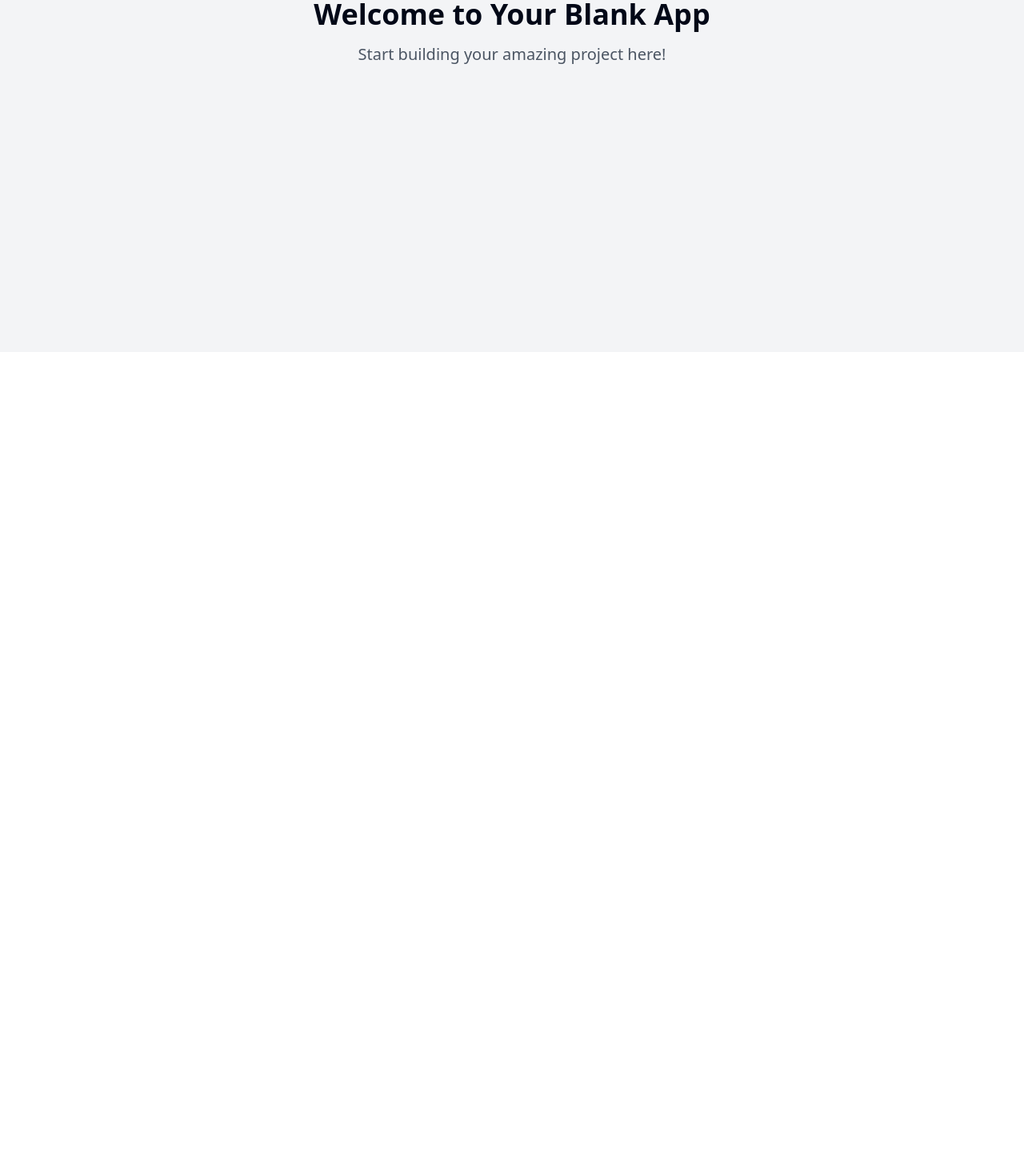
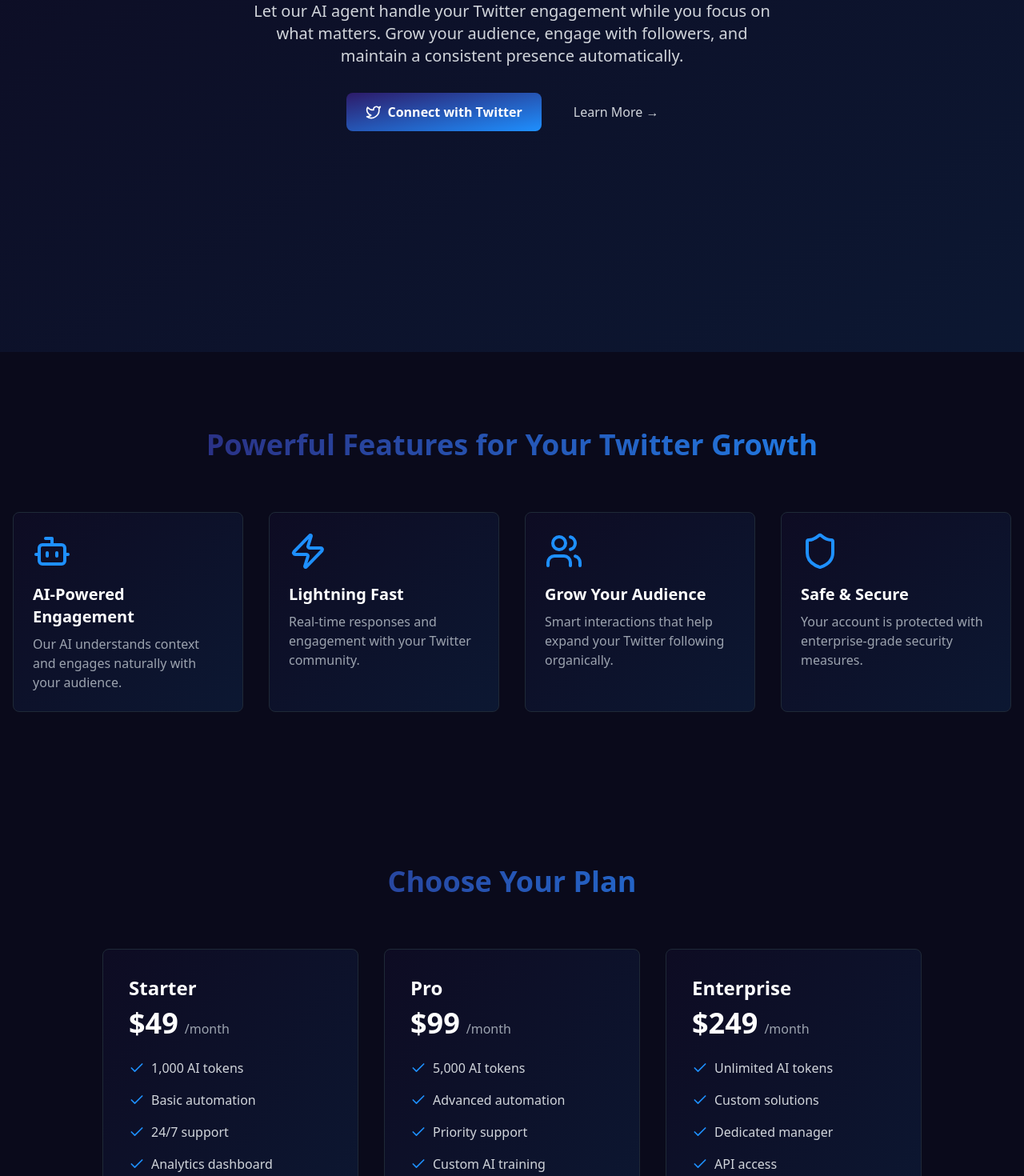
Before and after one commit to SnoochiMink/twitopia-agent, a React (Vite) app: page / in a window 1280 px wide. Shown: the part 360-1830 px from the top of the page at 80% size. Before the commit the page ends 800 px from the top, so only its background shows below. Built offline with nearby package versions, Linux system fonts and the light colour scheme.

Commit message:
Add Twitter authentication feature
Implement Twitter login functionality for customer accounts. Create a page for purchasing tokens to operate the AI agent. Update the landing page design to be modern with a subdued color scheme.
[skip gpt_engineer]

```diff
--- /dev/null
+++ b/src/components/sections/Features.tsx
@@ -0,0 +1,48 @@
+import { Bot, Zap, Users, Shield } from "lucide-react";
+
+const features = [
+  {
+    icon: Bot,
+    title: "AI-Powered Engagement",
+    description: "Our AI understands context and engages naturally with your audience.",
+  },
+  {
+    icon: Zap,
+    title: "Lightning Fast",
+    description: "Real-time responses and engagement with your Twitter community.",
+  },
+  {
+    icon: Users,
+    title: "Grow Your Audience",
+    description: "Smart interactions that help expand your Twitter following organically.",
+  },
+  {
+    icon: Shield,
+    title: "Safe & Secure",
+    description: "Your account is protected with enterprise-grade security measures.",
+  },
+];
+
+export const Features = () => {
+  return (
+    <div className="py-24 bg-[#0A0A1B]">
+      <div className="container mx-auto px-4">
+        <h2 className="text-3xl md:text-4xl font-bold text-center mb-16 bg-gradient-to-r from-primary to-secondary text-transparent bg-clip-text">
+          Powerful Features for Your Twitter Growth
+        </h2>
+        <div className="grid grid-cols-1 md:grid-cols-2 lg:grid-cols-4 gap-8">
+          {features.map((feature, index) => (
+            <div
+              key={index}
+              className="p-6 rounded-lg bg-gradient-to-br from-primary/10 to-secondary/10 border border-gray-800 hover:border-gray-700 transition-all duration-300"
+            >
+              <feature.icon className="w-12 h-12 mb-4 text-secondary" />
+              <h3 className="text-xl font-semibold mb-2 text-white">{feature.title}</h3>
+              <p className="text-gray-400">{feature.description}</p>
+            </div>
+          ))}
+        </div>
+      </div>
+    </div>
+  );
+};
--- /dev/null
+++ b/src/components/sections/Hero.tsx
@@ -0,0 +1,27 @@
+import { GradientButton } from "../ui/gradient-button";
+import { Twitter } from "lucide-react";
+
+export const Hero = () => {
+  return (
+    <div className="relative min-h-screen flex items-center justify-center overflow-hidden bg-[#0A0A1B]">
+      <div className="absolute inset-0 bg-gradient-to-br from-primary/20 to-secondary/20 opacity-50" />
+      <div className="relative z-10 container mx-auto px-4 text-center">
+        <h1 className="text-4xl md:text-6xl font-bold mb-6 bg-gradient-to-r from-primary to-secondary text-transparent bg-clip-text">
+          Automate Your Twitter Presence with AI
+        </h1>
+        <p className="text-lg md:text-xl text-gray-300 mb-8 max-w-2xl mx-auto">
+          Let our AI agent handle your Twitter engagement while you focus on what matters. Grow your audience, engage with followers, and maintain a consistent presence automatically.
+        </p>
+        <div className="flex flex-col sm:flex-row gap-4 justify-center items-center">
+          <GradientButton className="group">
+            <Twitter className="mr-2 h-5 w-5" />
+            Connect with Twitter
+          </GradientButton>
+          <button className="px-6 py-3 text-gray-300 hover:text-white transition-colors">
+            Learn More →
+          </button>
+        </div>
+      </div>
+    </div>
+  );
+};
--- /dev/null
+++ b/src/components/sections/Pricing.tsx
@@ -0,0 +1,55 @@
+import { GradientButton } from "../ui/gradient-button";
+import { Check } from "lucide-react";
+
+const plans = [
+  {
+    name: "Starter",
+    price: "49",
+    features: ["1,000 AI tokens", "Basic automation", "24/7 support", "Analytics dashboard"],
+  },
+  {
+    name: "Pro",
+    price: "99",
+    features: ["5,000 AI tokens", "Advanced automation", "Priority support", "Custom AI training"],
+  },
+  {
+    name: "Enterprise",
+    price: "249",
+    features: ["Unlimited AI tokens", "Custom solutions", "Dedicated manager", "API access"],
+  },
+];
+
+export const Pricing = () => {
+  return (
+    <div className="py-24 bg-[#0A0A1B]">
+      <div className="container mx-auto px-4">
+        <h2 className="text-3xl md:text-4xl font-bold text-center mb-16 bg-gradient-to-r from-primary to-secondary text-transparent bg-clip-text">
+          Choose Your Plan
+        </h2>
+        <div className="grid grid-cols-1 md:grid-cols-3 gap-8 max-w-5xl mx-auto">
+          {plans.map((plan, index) => (
+            <div
+              key={index}
+              className="p-8 rounded-lg bg-gradient-to-br from-primary/10 to-secondary/10 border border-gray-800 hover:border-gray-700 transition-all duration-300"
+            >
+              <h3 className="text-2xl font-bold text-white mb-2">{plan.name}</h3>
+              <div className="flex items-baseline mb-6">
+                <span className="text-4xl font-bold text-white">${plan.price}</span>
+                <span className="text-gray-400 ml-2">/month</span>
+              </div>
+              <ul className="space-y-4 mb-8">
+                {plan.features.map((feature, featureIndex) => (
+                  <li key={featureIndex} className="flex items-center text-gray-300">
+                    <Check className="w-5 h-5 mr-2 text-secondary" />
+                    {feature}
+                  </li>
+                ))}
+              </ul>
+              <GradientButton className="w-full">Get Started</GradientButton>
+            </div>
+          ))}
+        </div>
+      </div>
+    </div>
+  );
+};
--- /dev/null
+++ b/src/components/ui/gradient-button.tsx
@@ -0,0 +1,27 @@
+import * as React from "react";
+import { cn } from "@/lib/utils";
+
+interface GradientButtonProps extends React.ButtonHTMLAttributes<HTMLButtonElement> {
+  children: React.ReactNode;
+  className?: string;
+}
+
+const GradientButton = React.forwardRef<HTMLButtonElement, GradientButtonProps>(
+  ({ className, children, ...props }, ref) => {
+    return (
+      <button
+        className={cn(
+          "relative inline-flex items-center justify-center px-6 py-3 overflow-hidden font-bold text-white rounded-lg group bg-gradient-to-br from-primary to-secondary hover:from-secondary hover:to-primary transition-all duration-300 ease-out transform hover:scale-105",
+          className
+        )}
+        ref={ref}
+        {...props}
+      >
+        {children}
+      </button>
+    );
+  }
+);
+GradientButton.displayName = "GradientButton";
+
+export { GradientButton };
--- a/src/pages/Index.tsx
+++ b/src/pages/Index.tsx
@@ -1,12 +1,13 @@
-// Update this page (the content is just a fallback if you fail to update the page)
+import { Hero } from "@/components/sections/Hero";
+import { Features } from "@/components/sections/Features";
+import { Pricing } from "@/components/sections/Pricing";
 
 const Index = () => {
   return (
-    <div className="min-h-screen flex items-center justify-center bg-gray-100">
-      <div className="text-center">
-        <h1 className="text-4xl font-bold mb-4">Welcome to Your Blank App</h1>
-        <p className="text-xl text-gray-600">Start building your amazing project here!</p>
-      </div>
+    <div className="min-h-screen bg-[#0A0A1B] text-white">
+      <Hero />
+      <Features />
+      <Pricing />
     </div>
   );
 };
--- a/tailwind.config.ts
+++ b/tailwind.config.ts
@@ -12,85 +12,67 @@ export default {
   theme: {
     container: {
       center: true,
-			padding: '2rem',
+      padding: "2rem",
       screens: {
-				'2xl': '1400px'
-			}
+        "2xl": "1400px",
+      },
     },
     extend: {
       colors: {
-				border: 'hsl(var(--border))',
-				input: 'hsl(var(--input))',
-				ring: 'hsl(var(--ring))',
-				background: 'hsl(var(--background))',
-				foreground: 'hsl(var(--foreground))',
+        border: "hsl(var(--border))",
+        input: "hsl(var(--input))",
+        ring: "hsl(var(--ring))",
+        background: "hsl(var(--background))",
+        foreground: "hsl(var(--foreground))",
         primary: {
-					DEFAULT: 'hsl(var(--primary))',
-					foreground: 'hsl(var(--primary-foreground))'
+          DEFAULT: "#2D1B69",
+          foreground: "#F8F9FA",
         },
         secondary: {
-					DEFAULT: 'hsl(var(--secondary))',
-					foreground: 'hsl(var(--secondary-foreground))'
+          DEFAULT: "#1E90FF",
+          foreground: "#F8F9FA",
+        },
+        accent: {
+          DEFAULT: "#2D1B69",
+          foreground: "#F8F9FA",
         },
         destructive: {
-					DEFAULT: 'hsl(var(--destructive))',
-					foreground: 'hsl(var(--destructive-foreground))'
+          DEFAULT: "hsl(var(--destructive))",
+          foreground: "hsl(var(--destructive-foreground))",
         },
         muted: {
-					DEFAULT: 'hsl(var(--muted))',
-					foreground: 'hsl(var(--muted-foreground))'
-				},
-				accent: {
-					DEFAULT: 'hsl(var(--accent))',
-					foreground: 'hsl(var(--accent-foreground))'
+          DEFAULT: "hsl(var(--muted))",
+          foreground: "hsl(var(--muted-foreground))",
         },
         popover: {
-					DEFAULT: 'hsl(var(--popover))',
-					foreground: 'hsl(var(--popover-foreground))'
+          DEFAULT: "hsl(var(--popover))",
+          foreground: "hsl(var(--popover-foreground))",
         },
         card: {
-					DEFAULT: 'hsl(var(--card))',
-					foreground: 'hsl(var(--card-foreground))'
+          DEFAULT: "hsl(var(--card))",
+          foreground: "hsl(var(--card-foreground))",
         },
-				sidebar: {
-					DEFAULT: 'hsl(var(--sidebar-background))',
-					foreground: 'hsl(var(--sidebar-foreground))',
-					primary: 'hsl(var(--sidebar-primary))',
-					'primary-foreground': 'hsl(var(--sidebar-primary-foreground))',
-					accent: 'hsl(var(--sidebar-accent))',
-					'accent-foreground': 'hsl(var(--sidebar-accent-foreground))',
-					border: 'hsl(var(--sidebar-border))',
-					ring: 'hsl(var(--sidebar-ring))'
-				}
       },
       borderRadius: {
-				lg: 'var(--radius)',
-				md: 'calc(var(--radius) - 2px)',
-				sm: 'calc(var(--radius) - 4px)'
+        lg: "var(--radius)",
+        md: "calc(var(--radius) - 2px)",
+        sm: "calc(var(--radius) - 4px)",
       },
       keyframes: {
-				'accordion-down': {
-					from: {
-						height: '0'
+        "accordion-down": {
+          from: { height: "0" },
+          to: { height: "var(--radix-accordion-content-height)" },
         },
-					to: {
-						height: 'var(--radix-accordion-content-height)'
-					}
+        "accordion-up": {
+          from: { height: "var(--radix-accordion-content-height)" },
+          to: { height: "0" },
         },
-				'accordion-up': {
-					from: {
-						height: 'var(--radix-accordion-content-height)'
-					},
-					to: {
-						height: '0'
-					}
-				}
       },
       animation: {
-				'accordion-down': 'accordion-down 0.2s ease-out',
-				'accordion-up': 'accordion-up 0.2s ease-out'
-			}
-		}
+        "accordion-down": "accordion-down 0.2s ease-out",
+        "accordion-up": "accordion-up 0.2s ease-out",
+      },
+    },
   },
   plugins: [require("tailwindcss-animate")],
 } satisfies Config;
```
Lines whose indentation alone changed are shown as unchanged.
